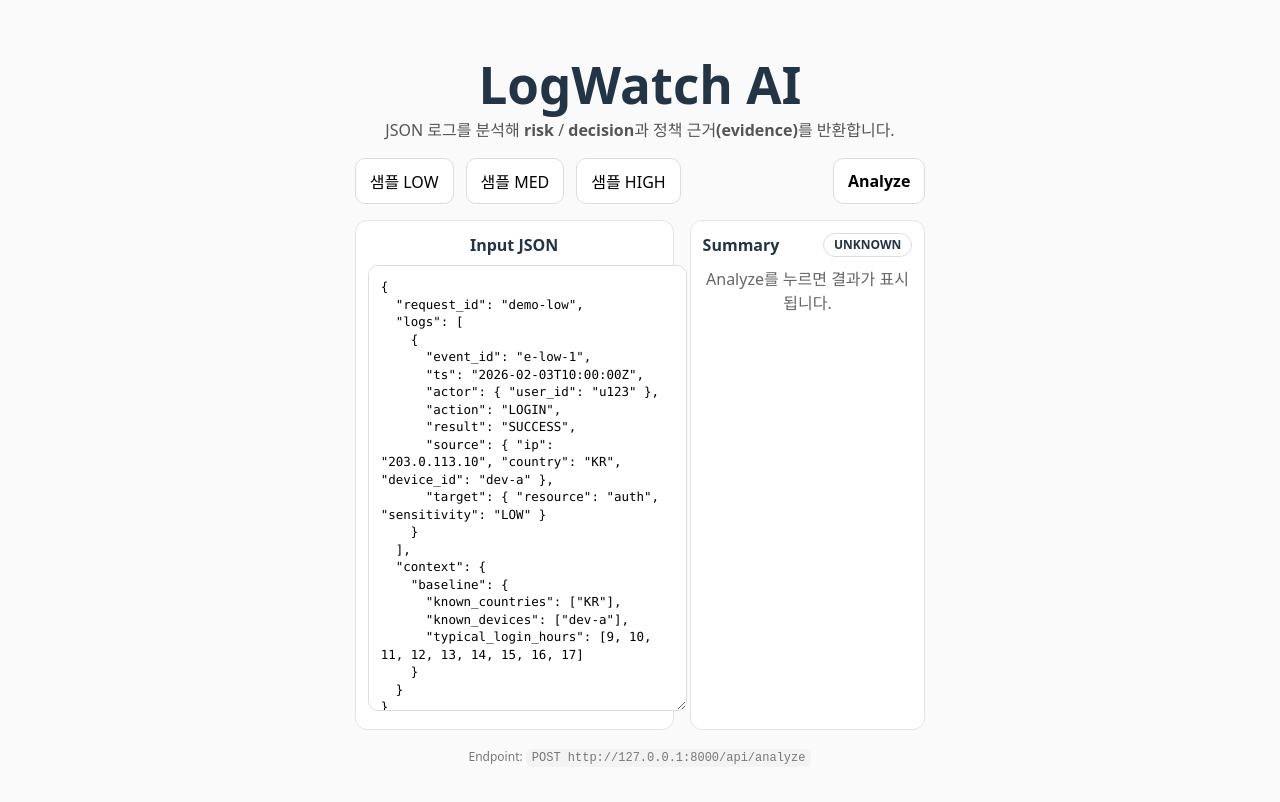
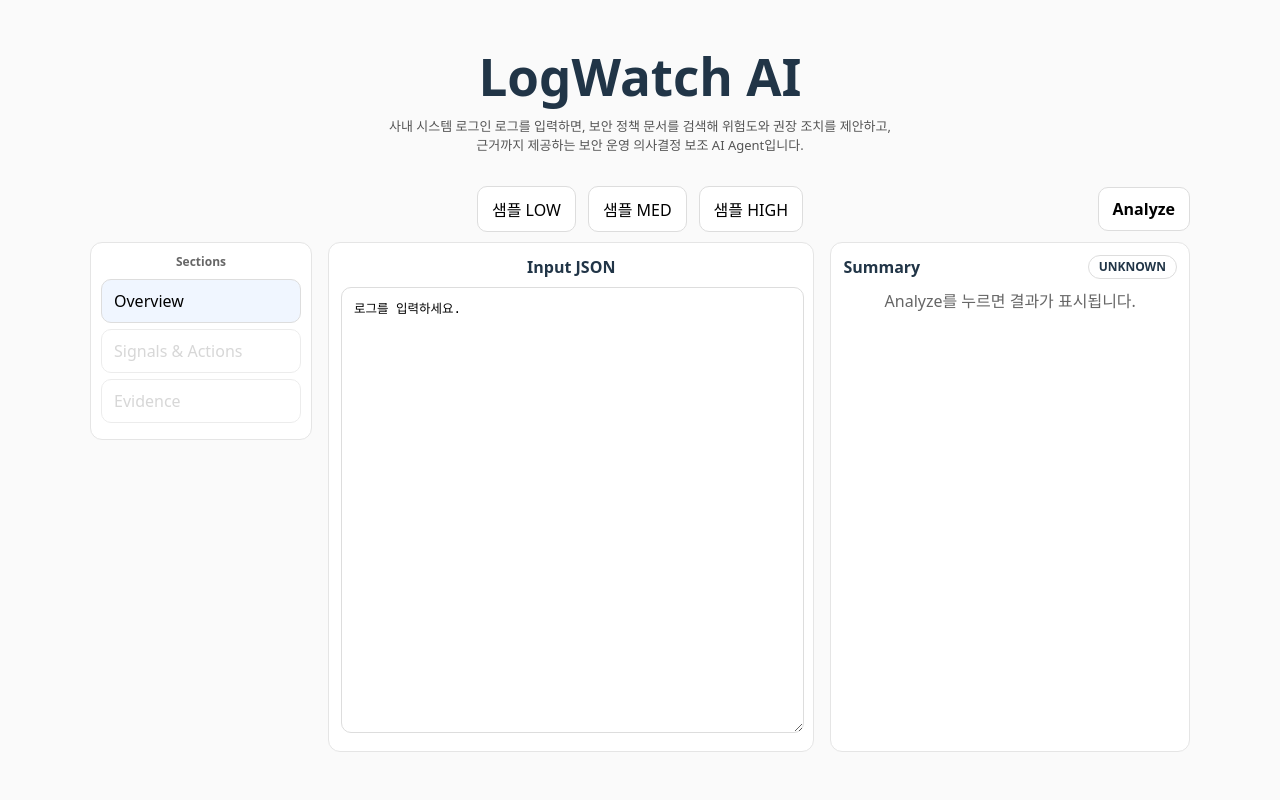
Before and after one commit to hy-05-09/LogWatch, a React app in the folder frontend/: page / in a window 1280 px wide. Shown: the top 802 px of the page. Built offline with nearby package versions, Linux system fonts and the light colour scheme; the HTML template or start-up script is replaced by a standard one.

Commit message:
feat(ui): refine layout and navigation

```diff
--- a/frontend/src/App.css
+++ b/frontend/src/App.css
@@ -52,3 +52,7 @@ button:hover { background: #f7f7f7; }
 button:disabled { opacity: 0.6; cursor: not-allowed; }
 code { background: #f3f3f3; padding: 2px 6px; border-radius: 6px; }
 body { background: #fafafa; }
+html, body {
+  margin: 0;
+  padding: 0;
+}
--- a/frontend/src/App.tsx
+++ b/frontend/src/App.tsx
@@ -1,60 +1,24 @@
-// import { useState } from 'react'
-// import reactLogo from './assets/react.svg'
-// import viteLogo from '/vite.svg'
-// import './App.css'
-
-// function App() {
-//   const [count, setCount] = useState(0)
-
-//   return (
-//     <>
-//       <div>
-//         <a href="https://vite.dev" target="_blank">
-//           <img src={viteLogo} className="logo" alt="Vite logo" />
-//         </a>
-//         <a href="https://react.dev" target="_blank">
-//           <img src={reactLogo} className="logo react" alt="React logo" />
-//         </a>
-//       </div>
-//       <h1>Vite + React</h1>
-//       <div className="card">
-//         <button onClick={() => setCount((count) => count + 1)}>
-//           count is {count}
-//         </button>
-//         <p>
-//           Edit <code>src/App.tsx</code> and save to test HMR
-//         </p>
-//       </div>
-//       <p className="read-the-docs">
-//         Click on the Vite and React logos to learn more
-//       </p>
-//     </>
-//   )
-// }
-
-// export default App
-
 import { useMemo, useState } from "react";
 import "./App.css";
 import { SAMPLE_LOW, SAMPLE_MED, SAMPLE_HIGH } from "./sample.ts";
 
 type AnalyzeResponse = {
+  request_id?:string;
   summary?: {
     risk_score: number;
     risk_level: "LOW" | "MED" | "HIGH";
     decision: "ALLOW" | "REVIEW" | "ESCALATE";
   };
   signals?: Array<{
-    id?: string;
-    name?: string;
-    description?: string;
-    severity?: string;
+    key?: string;
     value?: unknown;
+    weight?: number;
+    reason?: string;
   }>;
   recommended_actions?: Array<{
-    id?: string;
-    title?: string;
-    description?: string;
+    action?: string;
+    priority?: string;
+    why?: string;
   }>;
   evidence?: Array<{
     title?: string;
@@ -68,6 +32,10 @@ type AnalyzeResponse = {
   debug?: unknown;
 };
 
+type View = "overview" | "signals" | "evidence";
+
+
+// 긴 문자열 n글자까지만 잘라서 미리보기
 function clampStr(s: string, n: number) {
   if (!s) return "";
   return s.length <= n ? s : s.slice(0, n) + "…";
@@ -124,13 +92,48 @@ function CollapsibleQuote({ quote }: { quote?: string }) {
   );
 }
 
+function NavItem({
+  label,
+  active,
+  disabled,
+  onClick,
+}:{
+  label: string;
+  active: boolean;
+  disabled?: boolean;
+  onClick: () => void;
+}) {
+  return (
+    <button
+      onClick={onClick}
+      disabled={disabled}
+      style={{
+        width:"100%",
+        textAlign:"left",
+        padding: "10px 12px",
+        marginBottom: 6,
+        borderRadius:10,
+        border: "1px solid #ddd",
+        background: active ? "#f0f6ff" : "#fff",
+        fontWeight: 80,
+        cursor: disabled ? "not-allowed" : "pointer",
+        opacity: disabled ? 0.55 : 1,
+      }}
+    >
+      {label}
+    </button>
+  );
+}
+
 export default function App() {
-  const [input, setInput] = useState<string>(SAMPLE_LOW);
+  const [input, setInput] = useState<string>("로그를 입력하세요.");
   const [loading, setLoading] = useState(false);
   const [error, setError] = useState<string>("");
   const [resp, setResp] = useState<AnalyzeResponse | null>(null);
+  const [view, setView] = useState<View>("overview");
 
   const onSample = (which: "low" | "med" | "high") => {
+    setView("overview");
     setError("");
     setResp(null);
     if (which === "low") setInput(SAMPLE_LOW);
@@ -138,7 +141,9 @@ export default function App() {
     if (which === "high") setInput(SAMPLE_HIGH);
   };
 
+
   const onAnalyze = async () => {
+    setView("overview");
     setError("");
     setResp(null);
 
@@ -179,25 +184,67 @@ export default function App() {
   const evidence = resp?.evidence ?? [];
 
   return (
-    <div style={{ maxWidth: 1100, margin: "0 auto", padding: 24, fontFamily: "system-ui, -apple-system, Segoe UI, Roboto" }}>
+    <div style={{ maxWidth: 1100, margin: "0 auto", padding: 5, fontFamily: "system-ui, -apple-system, Segoe UI, Roboto" }}>
       <h1 style={{ margin: 0 }}>LogWatch AI</h1>
-      <p style={{ marginTop: 6, color: "#555" }}>
-        JSON 로그를 분석해 <b>risk</b> / <b>decision</b>과 <b>정책 근거(evidence)</b>를 반환합니다.
+      <p style={{ marginTop: 12, color: "#555", fontSize: 13}}>
+        사내 시스템 로그인 로그를 입력하면, 보안 정책 문서를 검색해 위험도와 권장 조치를 제안하고, <br />
+        근거까지 제공하는 보안 운영 의사결정 보조 AI Agent입니다.
       </p>
 
-      <div style={{ display: "flex", gap: 12, flexWrap: "wrap", marginTop: 12 }}>
+      <div style={{ display: "flex", alignItems: "center", gap: 12, flexWrap: "wrap", marginTop: 30}}>
+        <div style={{flex:1}}/>
+
+        <div style={{ display: "flex", gap: 12, justifyContent: "center" }}>
           <button onClick={() => onSample("low")}>샘플 LOW</button>
           <button onClick={() => onSample("med")}>샘플 MED</button>
           <button onClick={() => onSample("high")}>샘플 HIGH</button>
+        </div>
 
-        <div style={{ flex: 1 }} />
-
+        <div style={{ flex: 1, display: "flex", justifyContent: "flex-end" }}>
           <button onClick={onAnalyze} disabled={loading} style={{ fontWeight: 700 }}>
             {loading ? "Analyzing..." : "Analyze"}
           </button>
         </div>
+      </div>
 
-      <div style={{ display: "grid", gridTemplateColumns: "1.15fr 0.85fr", gap: 16, marginTop: 16 }}>
+      <div style={{display: "flex", gap:16, marginTop: 0, alignItems: "flex-start"}}>
+        {/* Sidebar */}
+        <aside
+        style={{
+          width: 200,
+          position: "sticky",
+          top: 16,
+          alignSelf: "flex-start",
+          border: "1px solid #e5e5e5",
+          borderRadius: 12,
+          background: "#fff",
+          padding: 10,
+          marginTop: 10,
+        }}>
+          <div style={{fontWeight: 800, fontSize: 12, color: "#666", marginBottom: 8}}>
+            Sections
+          </div>
+
+          <NavItem label="Overview" active={view === "overview"} onClick={() => setView("overview")}/>
+          <NavItem
+            label={`Signals & Actions${resp ? ` (${signals.length}/${actions.length})` : ""}`}
+            active={view === "signals"}
+            onClick={() => setView("signals")}
+            disabled={!resp}
+          />
+          <NavItem
+            label={`Evidence${resp ? ` (${evidence.length})` : ""}`}
+            active={view === "evidence"}
+            onClick={() => setView("evidence")}
+            disabled={!resp}
+          />
+        </aside>
+
+        {/* Content */}
+        <main style={{flex:1, minWidth:0}}>
+            <div style={{width: 980, maxWidth: "100%"}}>
+              {view === "overview" && (
+                <div style={{ display: "grid", gridTemplateColumns: "1.15fr 0.85fr", gap: 16, marginTop: 10 }}>
                   {/* Input */}
                   <div style={{ border: "1px solid #e5e5e5", borderRadius: 12, padding: 12, background: "#fff" }}>
                     <div style={{ fontWeight: 800, marginBottom: 8 }}>Input JSON</div>
@@ -206,7 +253,7 @@ export default function App() {
                         onChange={(e) => setInput(e.target.value)}
                         spellCheck={false}
                         style={{
-              width: "100%",
+                          width: "95%",
                           height: 420,
                           fontFamily: "ui-monospace, SFMono-Regular, Menlo, Monaco, Consolas, monospace",
                           fontSize: 12.5,
@@ -243,9 +290,10 @@ export default function App() {
                     )}
                   </div>
                 </div>
+              )}
 
-      {/* Signals / Actions / Evidence */}
-      {resp && (
+              {/* Signals / Actions */}
+              { view === "signals" && (
                 <div style={{ display: "grid", gridTemplateColumns: "1fr 1fr", gap: 16, marginTop: 16 }}>
                   <div style={{ border: "1px solid #e5e5e5", borderRadius: 12, padding: 12, background: "#fff" }}>
                     <div style={{ fontWeight: 800, marginBottom: 8 }}>Signals ({signals.length})</div>
@@ -255,9 +303,9 @@ export default function App() {
                       <ul style={{ margin: 0, paddingLeft: 18 }}>
                         {signals.map((s, i) => (
                           <li key={i} style={{ marginBottom: 8 }}>
-                    <div><b>{s.name ?? s.id ?? `signal-${i}`}</b></div>
-                    {s.description && <div style={{ color: "#555" }}>{s.description}</div>}
-                    {s.severity && <div style={{ fontSize: 12, color: "#777" }}>severity: {s.severity}</div>}
+                            <div><b>{s.key ?? `signal-${i}`}</b></div>
+                            {s.reason && <div style={{ color: "#555" }}>{s.reason}</div>}
+                            {s.weight && <div style={{ fontSize: 12, color: "#777" }}>severity: {s.weight}</div>}
                           </li>
                         ))}
                       </ul>
@@ -272,8 +320,9 @@ export default function App() {
                       <ul style={{ margin: 0, paddingLeft: 18 }}>
                         {actions.map((a, i) => (
                           <li key={i} style={{ marginBottom: 8 }}>
-                    <div><b>{a.title ?? a.id ?? `action-${i}`}</b></div>
-                    {a.description && <div style={{ color: "#555" }}>{a.description}</div>}
+                            <div><b>{a.action ?? `action-${i}`}</b></div>
+                            {a.priority && <div style={{ color: "#555" }}>{a.priority}</div>}
+                            {a.why && <div style={{ fontSize: 12, color: "#777" }}>description: {a.why}</div>}
                           </li>
                         ))}
                       </ul>
@@ -282,7 +331,8 @@ export default function App() {
                 </div>
               )}
 
-      {resp && (
+                {/* Evidence */}
+              {view === "evidence" && (
                 <div style={{ marginTop: 16, border: "1px solid #e5e5e5", borderRadius: 12, padding: 12, background: "#fff" }}>
                   <div style={{ fontWeight: 800, marginBottom: 8 }}>Evidence ({evidence.length})</div>
                   {evidence.length === 0 ? (
@@ -314,8 +364,11 @@ export default function App() {
                 </div>
               )}
 
-      <div style={{ marginTop: 18, fontSize: 12, color: "#777" }}>
+              {/* <div style={{ marginTop: 18, fontSize: 12, color: "#777" }}>
                 Endpoint: <code>POST http://127.0.0.1:8000/api/analyze</code>
+              </div> */}
+            </div>
+        </main>
       </div>
     </div>
   );
```
Lines whose indentation alone changed are shown as unchanged.
